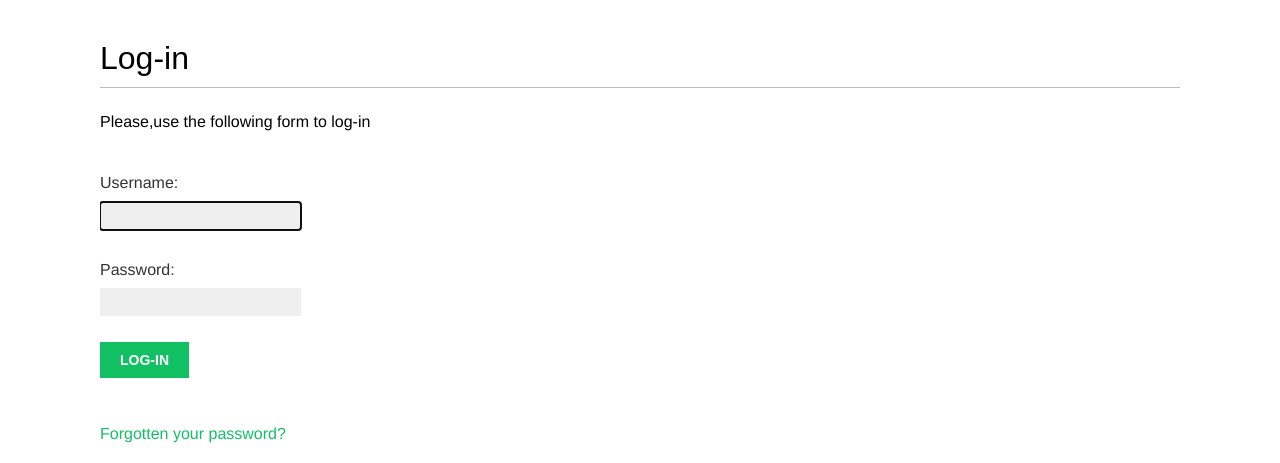
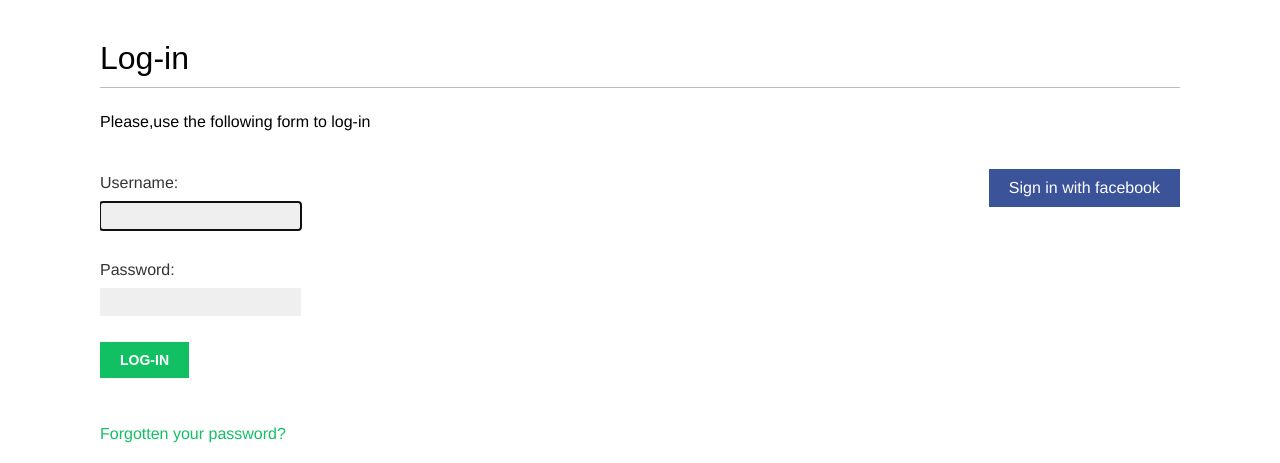
Before and after one commit to injetlee/DjangoByExample, a Django app: page /account/login/ in a window 1280 px wide. Shown: the part 47-510 px from the top of the page. Run offline with Django 3.2, Linux system fonts and the light colour scheme; some web fonts are replaced.

Commit message:
add auth

```diff
--- a/website/bookmarks/account/templates/registration/login.html
+++ b/website/bookmarks/account/templates/registration/login.html
@@ -22,4 +22,9 @@
 
 
 	</div>
+    <div class="social">
+    	<ul>
+    		<li class="facebook"><a href="{% url 'social:begin' 'facebook' %}">Sign in with facebook</a></li>
+    	</ul>
+    </div>
 {% endblock %}
--- a/website/bookmarks/bookmarks/settings.py
+++ b/website/bookmarks/bookmarks/settings.py
@@ -122,4 +122,9 @@ MEDIA_ROOT = os.path.join(BASE_DIR, 'media/')
 AUTHENTICATION_BACKENDS = (
     'django.contrib.auth.backends.ModelBackend',
     'account.authentication.EmailAuthBackend',
+    'social.backends.facebook.Facebook2OAuth2',
+    'social.backends.twitter.TwitterOAuth',
 )
+
+SOCIAL_AUTH_FACEBOOK_KEY = '258146567969554'
+SOCIAL_AUTH_FACEBOOK_SECRET = '8e4b078edf0e063f8ee06f12b399563b'
```
Also changed, not shown: website/bookmarks/db.sqlite3.
